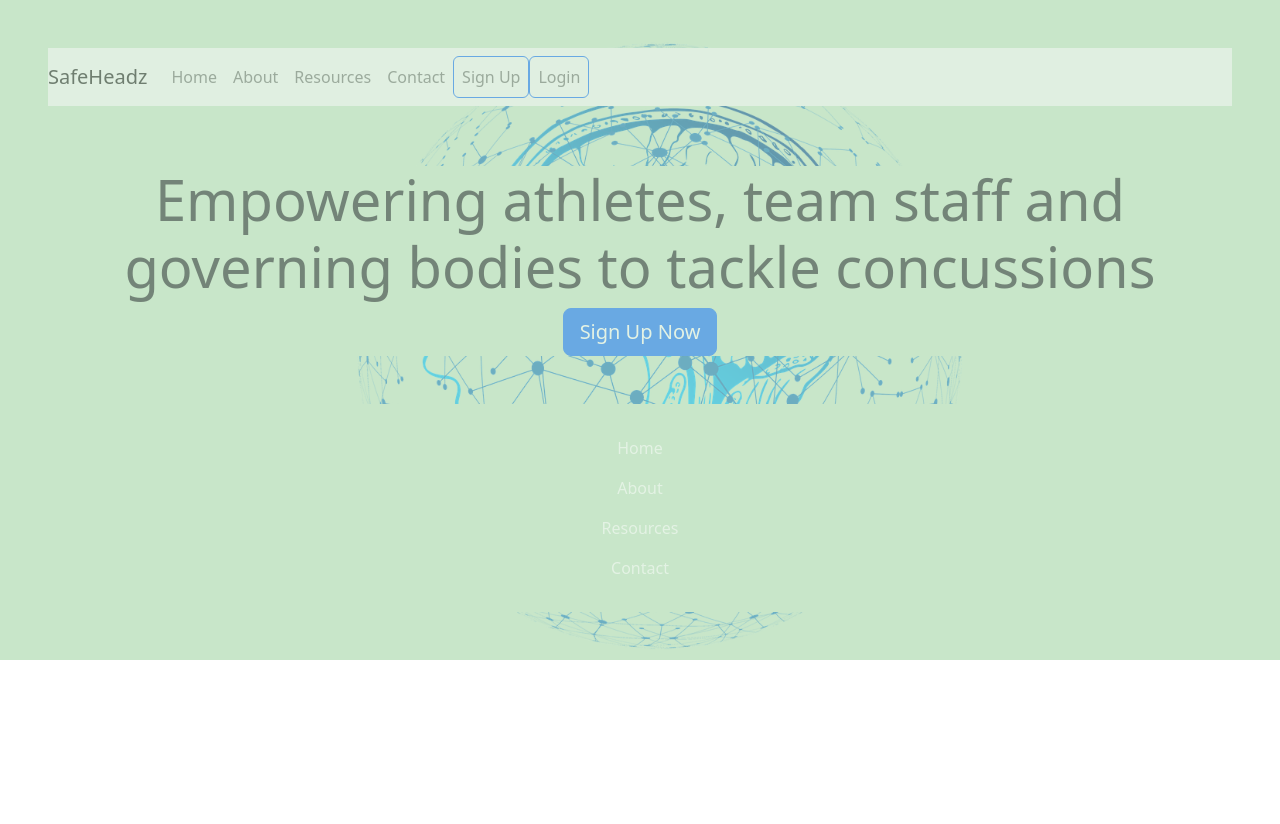
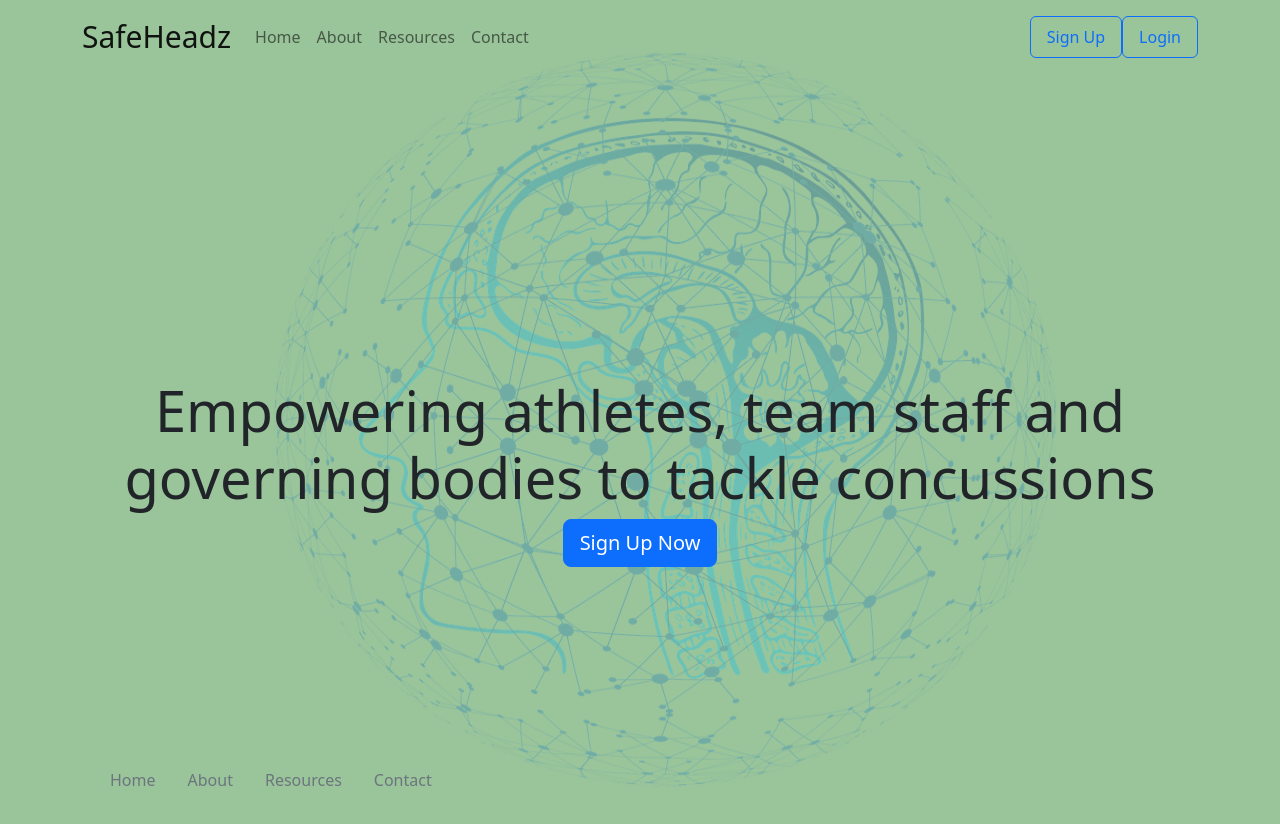
Before and after one commit to 2250864P/SafeHeadz, a Vue app: page / in a window 1280 px wide. Shown: the top 824 px of the page. Before the commit the page ends 800 px from the top, so only its background shows below. Built offline with nearby package versions, Linux system fonts and the light colour scheme.

Commit message:
Homepage created with Bootstrap formatting

```diff
--- a/src/App.vue
+++ b/src/App.vue
@@ -1,5 +1,34 @@
 <template>
   <div id="app">
-    <router-view></router-view>
+    <PageBackground>
+      <router-view></router-view>
+      <Footer />
+    </PageBackground>
   </div>
 </template>
+
+<style>
+body {
+  background-color: #9ac49a !important;
+}
+</style>
+
+
+<script>
+import PageBackground from '@/components/PageBackground.vue';
+import Footer from '@/components/Footer.vue';
+// imported background and footer
+
+export default {
+  name: 'App',
+  components: {
+    PageBackground,
+    Footer,
+  },
+
+  created() {
+    // background color to the body element
+    document.body.style.backgroundColor = '#7fa17f'
+  }
+};
+</script>
--- a/src/assets/background_style.css
+++ /dev/null
@@ -1,11 +0,0 @@
-.bg-green {
-    background-color: #c8e6c9;
-  }
-
-  .bg-transparent {
-    background-image: url(@/assets/Website_Logo.png);
-    background-size: contain;
-    background-repeat: no-repeat;
-    background-position: center;
-    opacity: 0.5;
-  }
--- /dev/null
+++ b/src/components/Footer.vue
@@ -0,0 +1,34 @@
+<!-- Created separate foot compoent that can be imported into each page -->
+<template>
+    <footer class="mx-auto bg-green text-muted">
+        <div class="container-fluid">
+            <ul class="nav justify-content-center text-muted ">
+                <li class="nav-item active">
+                    <a class="nav-link text-muted" href="#">Home</a>
+                </li>
+                <li class="nav-item">
+                    <a class="nav-link text-muted" href="#">About</a>
+                </li>
+                <li class="nav-item">
+                    <a class="nav-link text-muted" href="#">Resources</a>
+                </li>
+                <li class="nav-item">
+                    <a class="nav-link text-muted" href="#">Contact</a>
+                </li>
+            </ul>
+        </div>
+    </footer>
+</template>
+
+<script>
+export default {
+    name: 'Footer'
+}
+</script>
+
+<style>
+footer {
+    position: absolute;
+    bottom: 0;
+}
+</style>
--- a/src/components/HomePage.vue
+++ b/src/components/HomePage.vue
@@ -1,14 +1,12 @@
 <template>
-    <div class="bg-green">
-        <div class="bg-transparent p-5">
-            <nav class="navbar navbar-expand-lg navbar-light bg-light">
+    <nav class="navbar navbar-fluid navbar-expand-lg navbar-light bg-transparent w-100">
         <a class="navbar-brand" href="#">SafeHeadz</a>
         <button class="navbar-toggler" type="button" data-toggle="collapse" data-target="#navbarNav"
             aria-controls="navbarNav" aria-expanded="false" aria-label="Toggle navigation">
             <span class="navbar-toggler-icon"></span>
         </button>
         <div class="collapse navbar-collapse" id="navbarNav">
-                    <ul class="navbar-nav mr-auto">
+            <ul class="navbar-nav me-auto">
                 <li class="nav-item active">
                     <a class="nav-link" href="#">Home</a>
                 </li>
@@ -23,7 +21,8 @@
                 </li>
             </ul>
 
-                    <ul class="navbar-nav ml-auto">
+            <div class="ml-auto" id="navbarLog">
+                <ul class="nav">
                     <li class="nav-item">
                         <a class="nav-link btn btn-outline-primary mr-2" href="#">Sign Up</a>
                     </li>
@@ -32,45 +31,45 @@
                     </li>
                 </ul>
             </div>
+        </div>
     </nav>
 
-            <div class="jumbotron jumbotron-fluid bg-green text-center">
-                <div class="container">
+    <div class="d-flex align-items-center justify-content-center" style="height: 100vh;">
+        <div class="jumbotron jumbotron-fluid text-center">
+            <div class="container-fluid">
                 <h1 class="display-4">Empowering athletes, team staff and governing bodies to tackle concussions</h1>
                 <a href="#" class="btn btn-primary btn-lg">Sign Up Now</a>
-                </div>
-            </div>
-
-            <div class="mt-5 p-4 bg-green text-white text-center">
-                <ul class="navbar-nav mr-auto">
-                    <li class="nav-item active">
-                        <a class="nav-link" href="#">Home</a>
-                    </li>
-                    <li class="nav-item">
-                        <a class="nav-link" href="#">About</a>
-                    </li>
-                    <li class="nav-item">
-                        <a class="nav-link" href="#">Resources</a>
-                    </li>
-                    <li class="nav-item">
-                        <a class="nav-link" href="#">Contact</a>
-                    </li>
-                </ul>
             </div>
         </div>
     </div>
 </template>
 
 <style>
-.jumbotron {
-    margin-top: 60px;
+.navbar {
+    width: 100%;
+}
+
+.navbarlog {
+    margin-right: 5px;
+}
+
+.nav-link {
+    font-size: 1.9rem;
+}
+
+.navbar-brand {
+    font-size: 30px !important;
 }
 </style>
 
+
 <script>
-import '@/assets/background_style.css';
+import PageBackground from '@/components/PageBackground.vue'
 
 export default {
-    // Component options go here
+    name: 'HomePage',
+    components: {
+        PageBackground
+    }
 }
 </script>
--- /dev/null
+++ b/src/components/PageBackground.vue
@@ -0,0 +1,30 @@
+<!-- Universal background for the application -->
+<template>
+  <div>
+    <img src="../assets/Website_Logo.png" alt="Background" class="background-image">
+    <div class="container">
+      <slot></slot>
+    </div>
+  </div>
+</template>
+
+<script>
+export default {
+  name: 'PageBackground'
+}
+</script>
+
+<style scoped>
+.background-image {
+  opacity: 0.3;
+  position: absolute;
+  z-index: -1;
+  width: 100%;
+  height: 100%;
+}
+
+.container {
+  padding-top: 1px;
+  padding-bottom: 1px;
+}
+</style>
--- a/src/router/router.js
+++ b/src/router/router.js
@@ -1,11 +1,11 @@
 import { createRouter, createWebHistory } from 'vue-router'
-import Home from '../components/HomePage.vue'
+import HomePage from '../components/HomePage.vue'
 
 const routes = [
   {
     path: '/',
-    name: 'Home',
-    component: Home
+    name: 'HomePage',
+    component: HomePage
   }
 ]
 
```
Also changed, not shown: src/assets/logo.png (deleted). Lines whose indentation alone changed are shown as unchanged.
